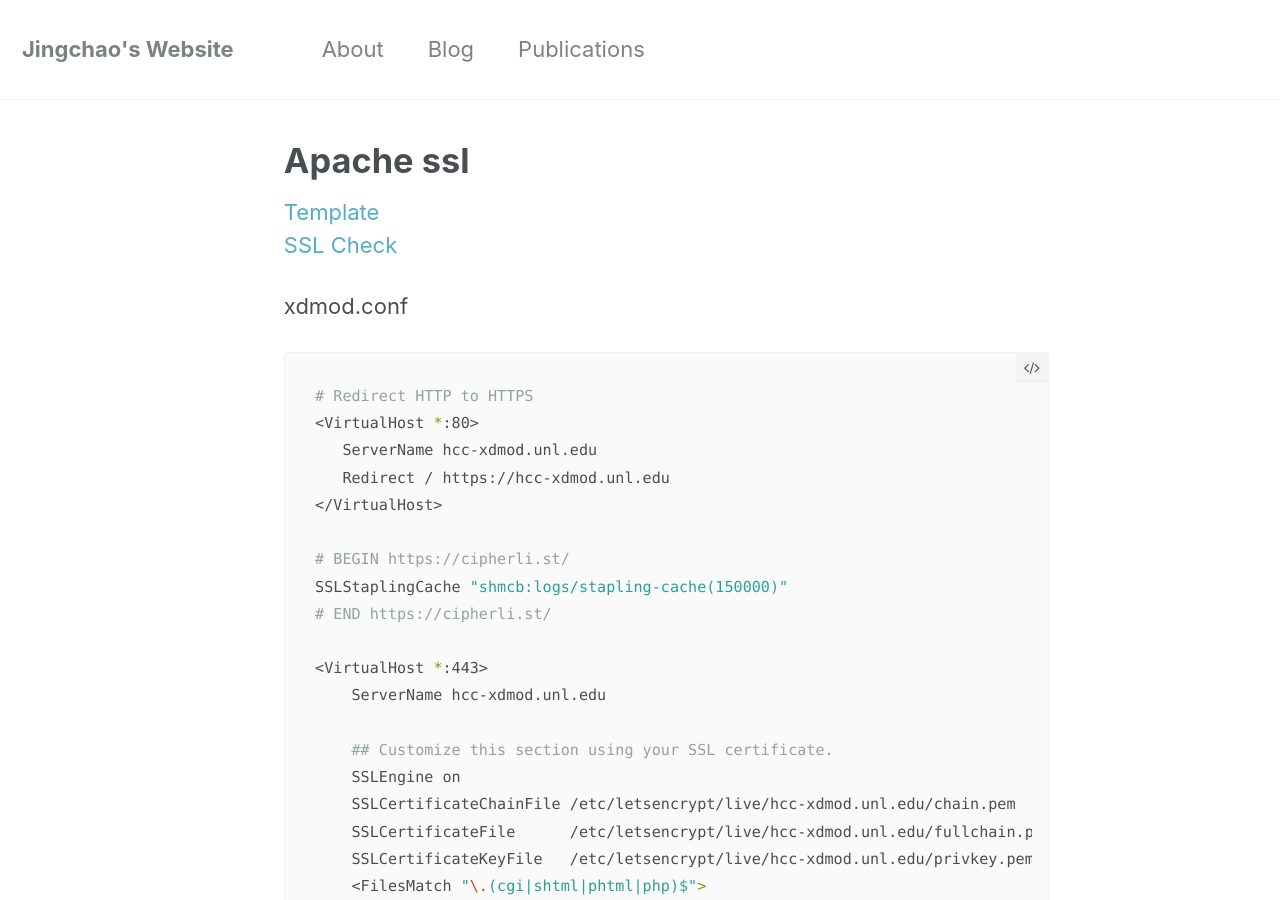
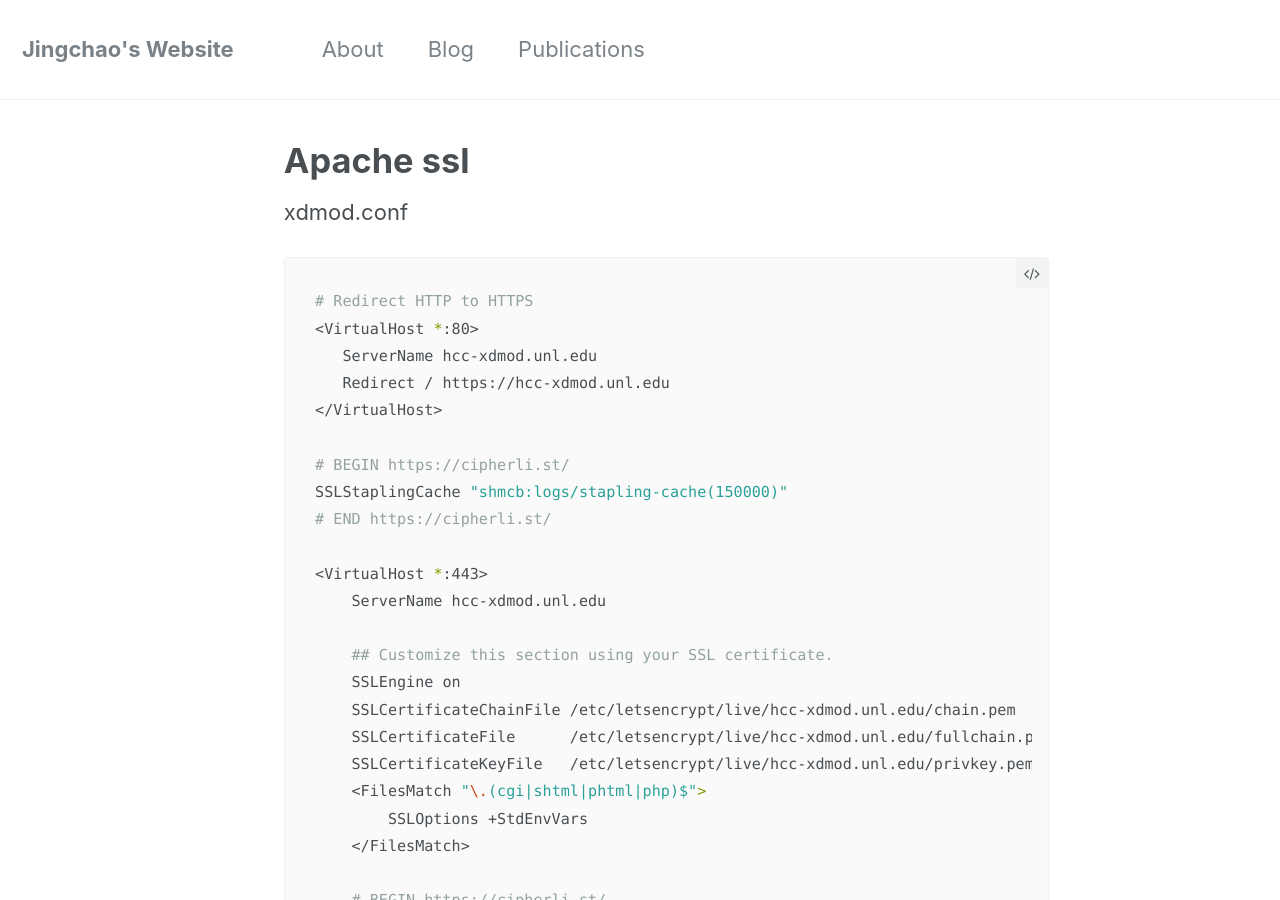
Before and after one commit to JingchaoZhang/JingchaoZhang.github.io, a Jekyll site: the page built from _posts/2017-03-22-Apache SSL.md, in a window 1280 px wide and 900 px high. Built offline with Jekyll 4.4.1, drawn with Linux system fonts in a browser that asks for light colours.

Commit message:
Update 2017-03-22-Apache SSL.md

````diff
--- a/_posts/2017-03-22-Apache SSL.md
+++ b/_posts/2017-03-22-Apache SSL.md
@@ -2,9 +2,6 @@
 layout: single
 author_profile: false
 ---
-
-[Template](https://cipherli.st/)
-[SSL Check](https://ssldecoder.org/)
 
 xdmod.conf
 ```bash
````
Also changed, not shown: other parts of _posts/2017-03-22-Apache SSL.md (+3 -0 lines).
